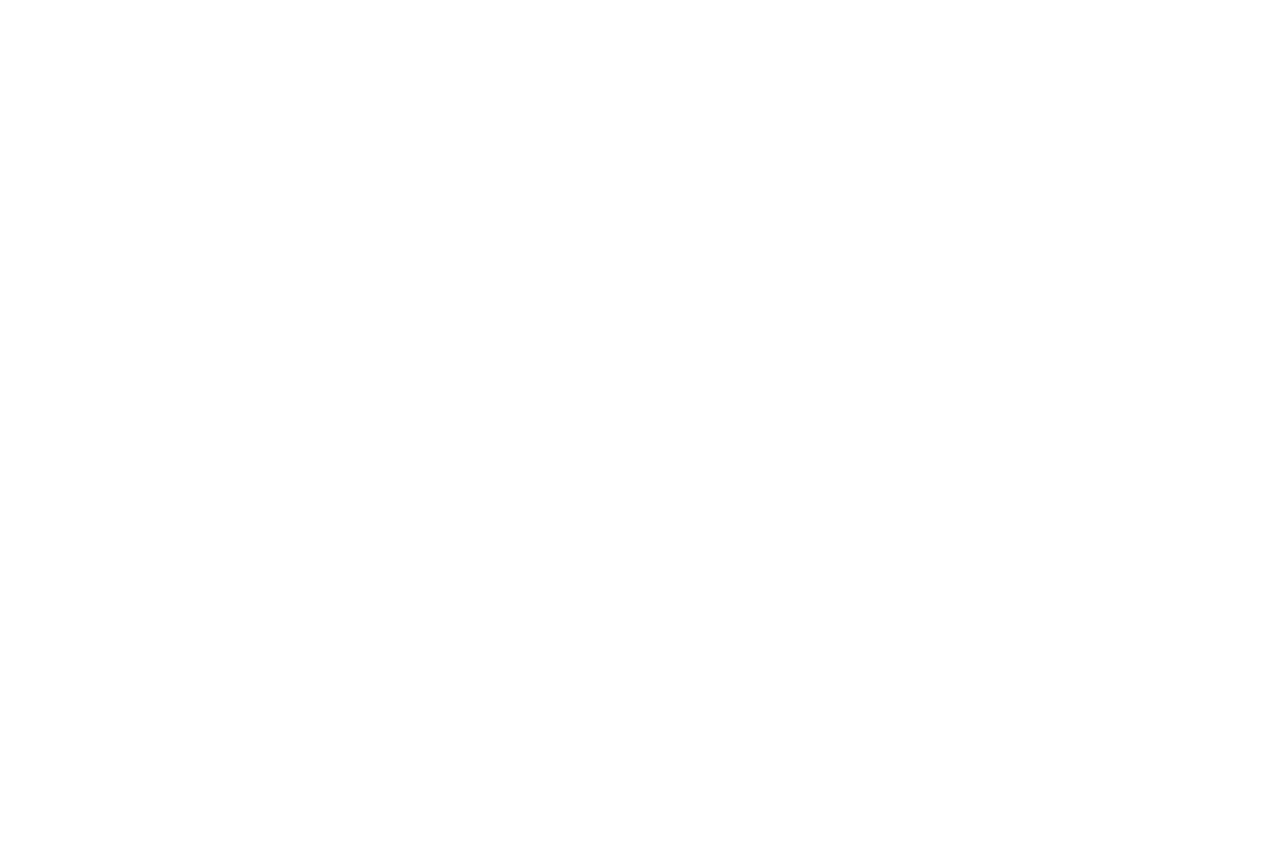
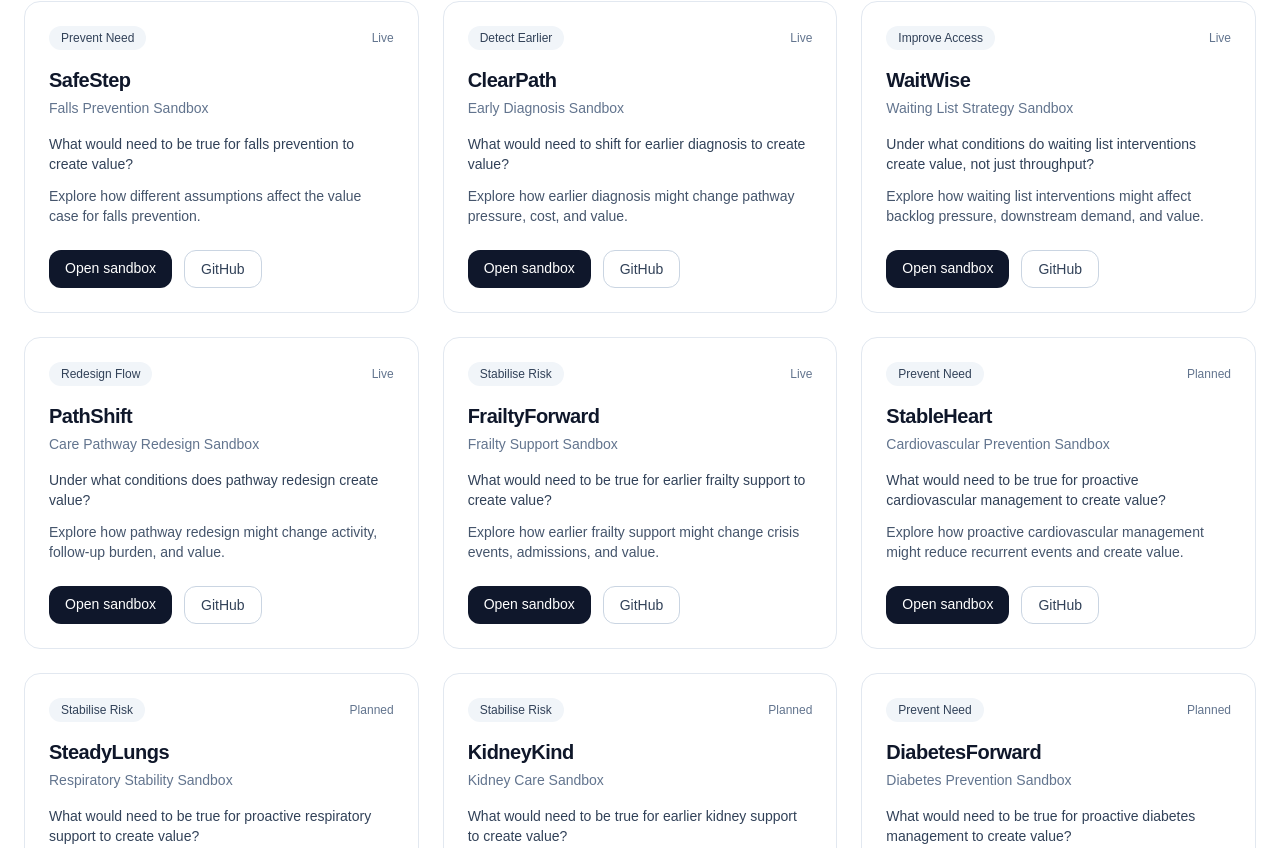
Before and after one commit to olivercareyncl/health-economics-scenario-lab, a Next.js app in the folder site/: page /sandboxes in a window 1280 px wide. Shown: the part 332-1180 px from the top of the page. Before the commit the page ends 800 px from the top, so only its background shows below. Built offline with nearby package versions, Linux system fonts and the light colour scheme.

Commit message:
Update apps.ts

```diff
--- a/site/src/data/apps.ts
+++ b/site/src/data/apps.ts
@@ -1,4 +1,5 @@
-export const GITHUB_URL = "https://github.com/olivercareyncl/health-economics-scenario-lab";
+export const GITHUB_URL =
+  "https://github.com/olivercareyncl/health-economics-scenario-lab";
 export const LINKEDIN_URL = "https://uk.linkedin.com/in/oliver-carey";
 
 export type AppStatus = "Live" | "In progress" | "Planned";
@@ -20,5 +21,238 @@ export type AppItem = {
 };
 
 export const apps: AppItem[] = [
-  // ...your app objects
+  {
+    slug: "safestep",
+    name: "SafeStep",
+    descriptor: "Falls Prevention Sandbox",
+    category: "Prevent Need",
+    status: "Live",
+    shortDescription:
+      "Explore how different assumptions affect the value case for falls prevention.",
+    longDescription:
+      "Falls prevention often sounds obviously worthwhile. SafeStep is designed to explore what would actually need to be true for the value case to hold.",
+    question:
+      "What would need to be true for falls prevention to create value?",
+    whyItMatters:
+      "Prevention cases often sound intuitively convincing, but the economic logic can become vague very quickly once effectiveness, delivery cost, targeting, and time horizon come into play.",
+    bullets: [
+      "intervention effectiveness",
+      "delivery cost",
+      "falls avoided",
+      "admissions and bed days",
+      "threshold position",
+      "bounded uncertainty",
+    ],
+    liveUrl: "https://safestep-mnjcyn8idt5rrddqsmnncd.streamlit.app/",
+    githubUrl: GITHUB_URL,
+    image: "/images/safestep.png",
+  },
+  {
+    slug: "clearpath",
+    name: "ClearPath",
+    descriptor: "Early Diagnosis Sandbox",
+    category: "Detect Earlier",
+    status: "Live",
+    shortDescription:
+      "Explore how earlier diagnosis might change pathway pressure, cost, and value.",
+    longDescription:
+      "ClearPath explores how shifting diagnosis earlier might affect pathway pressure, treatment-related costs, and value.",
+    question:
+      "What would need to shift for earlier diagnosis to create value?",
+    whyItMatters:
+      "Earlier diagnosis is attractive in principle, but the value case depends on what actually shifts downstream, not just the ambition to diagnose sooner.",
+    bullets: [
+      "cases shifted earlier",
+      "admissions and bed days",
+      "cost differences",
+      "QALYs",
+      "threshold position",
+      "scenario comparison",
+    ],
+    liveUrl: "#",
+    githubUrl: GITHUB_URL,
+    image: "/images/clearpath.png",
+  },
+  {
+    slug: "waitwise",
+    name: "WaitWise",
+    descriptor: "Waiting List Strategy Sandbox",
+    category: "Improve Access",
+    status: "Live",
+    shortDescription:
+      "Explore how waiting list interventions might affect backlog pressure, downstream demand, and value.",
+    longDescription:
+      "WaitWise focuses on whether waiting list interventions create value once escalation, admissions, and downstream impact are considered.",
+    question:
+      "Under what conditions do waiting list interventions create value, not just throughput?",
+    whyItMatters:
+      "Waiting list interventions are often framed operationally. The harder question is whether they also create value once escalation, admissions, and downstream pressure are considered.",
+    bullets: [
+      "waiting list reduction",
+      "escalations avoided",
+      "admissions and bed days",
+      "programme cost",
+      "QALYs",
+      "threshold position",
+    ],
+    liveUrl: "#",
+    githubUrl: GITHUB_URL,
+    image: "/images/waitwise.png",
+  },
+  {
+    slug: "pathshift",
+    name: "PathShift",
+    descriptor: "Care Pathway Redesign Sandbox",
+    category: "Redesign Flow",
+    status: "Live",
+    shortDescription:
+      "Explore how pathway redesign might change activity, follow-up burden, and value.",
+    longDescription:
+      "PathShift is designed to make pathway redesign logic more testable by separating activity change, admission impact, follow-up burden, and value.",
+    question:
+      "Under what conditions does pathway redesign create value?",
+    whyItMatters:
+      "Pathway redesign can bundle many promised effects together. Separating activity change, admission impact, follow-up burden, and bed use makes the logic easier to test.",
+    bullets: [
+      "patients shifted in pathway",
+      "admissions avoided",
+      "follow-ups avoided",
+      "bed-day impact",
+      "programme cost",
+      "cost per QALY",
+    ],
+    liveUrl: "#",
+    githubUrl: GITHUB_URL,
+    image: "/images/pathshift.png",
+  },
+  {
+    slug: "frailtyforward",
+    name: "FrailtyForward",
+    descriptor: "Frailty Support Sandbox",
+    category: "Stabilise Risk",
+    status: "Live",
+    shortDescription:
+      "Explore how earlier frailty support might change crisis events, admissions, and value.",
+    longDescription:
+      "FrailtyForward explores how earlier frailty support might change crisis events, admissions, bed use, and value under different assumptions.",
+    question:
+      "What would need to be true for earlier frailty support to create value?",
+    whyItMatters:
+      "Earlier frailty support is intuitively appealing, but the case often depends heavily on targeting, persistence, and how much acute use is actually avoided.",
+    bullets: [
+      "patients stabilised",
+      "crisis events avoided",
+      "admissions avoided",
+      "bed days avoided",
+      "programme cost",
+      "cost per QALY",
+    ],
+    liveUrl: "#",
+    githubUrl: GITHUB_URL,
+    image: "/images/frailtyforward.png",
+  },
+  {
+    slug: "stableheart",
+    name: "StableHeart",
+    descriptor: "Cardiovascular Prevention Sandbox",
+    category: "Prevent Need",
+    status: "Planned",
+    shortDescription:
+      "Explore how proactive cardiovascular management might reduce recurrent events and create value.",
+    longDescription:
+      "StableHeart will explore how secondary prevention and high-risk cardiovascular management might reduce recurrent acute events, admissions, and system cost.",
+    question:
+      "What would need to be true for proactive cardiovascular management to create value?",
+    whyItMatters:
+      "Cardiovascular prevention programmes are often attractive at a strategic level, but their economic case depends on uptake, targeting, delivery cost, and the scale of event reduction achieved.",
+    bullets: [
+      "high-risk population",
+      "event reduction",
+      "admissions avoided",
+      "bed days avoided",
+      "programme cost",
+      "threshold position",
+    ],
+    liveUrl: "#",
+    githubUrl: GITHUB_URL,
+    image: "/images/stableheart.png",
+  },
+  {
+    slug: "steadylungs",
+    name: "SteadyLungs",
+    descriptor: "Respiratory Stability Sandbox",
+    category: "Stabilise Risk",
+    status: "Planned",
+    shortDescription:
+      "Explore how proactive respiratory support might reduce exacerbations, admissions, and value risk.",
+    longDescription:
+      "SteadyLungs will explore how COPD and respiratory stability interventions might affect exacerbations, admissions, bed use, and value under different assumptions.",
+    question:
+      "What would need to be true for proactive respiratory support to create value?",
+    whyItMatters:
+      "Respiratory management programmes are often justified through avoided exacerbations and admissions, but the value case depends heavily on targeting, adherence, and achievable reduction in acute events.",
+    bullets: [
+      "patients stabilised",
+      "exacerbations avoided",
+      "admissions avoided",
+      "bed days avoided",
+      "programme cost",
+      "threshold position",
+    ],
+    liveUrl: "#",
+    githubUrl: GITHUB_URL,
+    image: "/images/steadylungs.png",
+  },
+  {
+    slug: "kidneykind",
+    name: "KidneyKind",
+    descriptor: "Kidney Care Sandbox",
+    category: "Stabilise Risk",
+    status: "Planned",
+    shortDescription:
+      "Explore how earlier kidney management might reduce progression, acute use, and downstream cost.",
+    longDescription:
+      "KidneyKind will explore how chronic kidney disease management might affect progression, hospital activity, and value under different assumptions.",
+    question:
+      "What would need to be true for earlier kidney support to create value?",
+    whyItMatters:
+      "Kidney pathways carry substantial long-term cost and risk, but the economic logic of proactive management depends on timing, uptake, persistence, and how much progression is actually slowed.",
+    bullets: [
+      "patients stabilised",
+      "progression avoided",
+      "admissions avoided",
+      "downstream cost avoided",
+      "programme cost",
+      "threshold position",
+    ],
+    liveUrl: "#",
+    githubUrl: GITHUB_URL,
+    image: "/images/kidneykind.png",
+  },
+  {
+    slug: "diabetesforward",
+    name: "DiabetesForward",
+    descriptor: "Diabetes Prevention Sandbox",
+    category: "Prevent Need",
+    status: "Planned",
+    shortDescription:
+      "Explore how diabetes prevention and management might reduce complications and create value.",
+    longDescription:
+      "DiabetesForward will explore how prevention and proactive diabetes management might affect complications, admissions, and system value under uncertainty.",
+    question:
+      "What would need to be true for proactive diabetes management to create value?",
+    whyItMatters:
+      "Diabetes programmes are often strategically attractive, but the value case depends on sustained behaviour change, progression delay, complication reduction, and programme cost.",
+    bullets: [
+      "patients reached",
+      "complications avoided",
+      "admissions avoided",
+      "long-term cost impact",
+      "programme cost",
+      "threshold position",
+    ],
+    liveUrl: "#",
+    githubUrl: GITHUB_URL,
+    image: "/images/diabetesforward.png",
+  },
 ];
```
